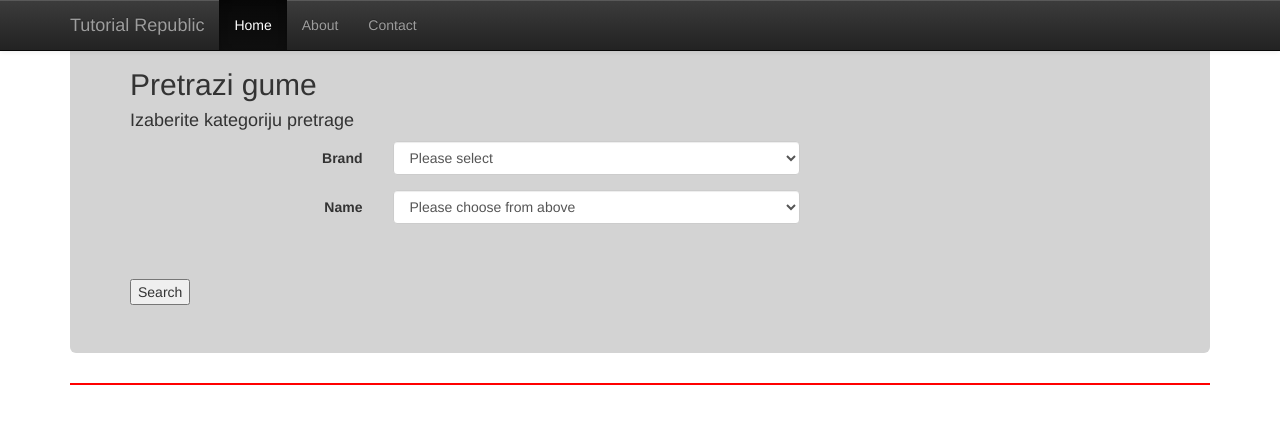
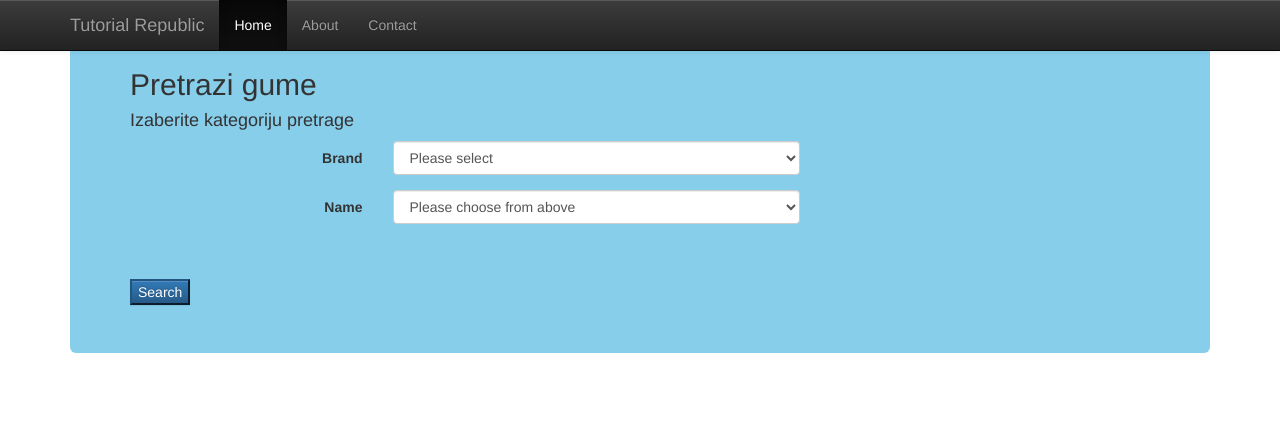
Before and after one commit to leducar/TiresProject, a PHP site: page / in a window 1280 px wide. Shown: the top 424 px of the page. Run offline with PHP 8.4, Linux system fonts and the light colour scheme; some libraries are stand-ins or nearby versions.

Commit message:
improved design

```diff
--- a/index.php
+++ b/index.php
@@ -44,7 +44,7 @@
 </nav>
 
 <div class="container">
-    <div class="jumbotron" style="background-color:lightgrey">
+    <div class="jumbotron" style="background-color:skyblue">
        <h2>Pretrazi gume</h2>
 	    <h4 style="align:center">Izaberite kategoriju pretrage</h4>
 
@@ -73,11 +73,11 @@
 		        </div>
 		    </div>
 			<br><br>
-	      <input  type="submit" name="submit" value="Search" id="submit_btn">
+	      <input  type="submit" name="submit" value="Search" class="btn-primary">
 	    </form>
 		</div>
     <div class="searchResults">   </div>
-    <div> </div>
+
 
 	</script>
 </body>
--- a/javascript.js
+++ b/javascript.js
@@ -6,7 +6,7 @@ function start(){ // zove se u body na pocetku, u practise
 
 function eventHandlers() {
 	//////////// PRVI DOGADJAJ
-	$("#submit_btn").on('click', function(konj){
+	$(".btn-primary").on('click', function(konj){
 		konj.preventDefault() // nemoj raditi po difoltu FORME....preventDefault() UGRADJENA METODA KLASE CIJI JE OBJEKAT KONJ POMOCU KOJE PRISTUPAMO METODI
 		prepareEnviroment(); // BRISE STARE REZULTATE
 		getResults(); //FUNKCIJA KOJA NA OSNOVU PARAMETARA DOBAVLJA REZULTATE
@@ -74,18 +74,23 @@ function createOneExample (one_container, outerBox) { // OVA FJA DINAMICKI PRIKA
 
 	var oneTire = $('<div class="col-sm-6 col-md-4 col-md-2 div_top_container"> </div>');
 	var brand = $('<div class ="basisNewsStyle" style="border-color:orange;">'+one_container.brand+'</div>') //JS SINTAKSA IZ OBJEKTA SE UZIMA JEDAN PROPERTY
-	var width = $('<div class ="basisNewsStyle" style="border-color:red;">'+one_container.width+'</div>')
-	var price = $('<div class ="basisNewsStyle" style="border-color:blue;">'+one_container.price+'</div>')
+	var width = $('<div class ="basisNewsStyle" style="border-color:red;">'+one_container.width+'/'+one_container.height+'/R'+one_container.radius+'</div>');
+	var price = $('<div class ="basisNewsStyle" style="border-color:blue;">'+one_container.price+''+",00 RSD"+'</div>');
+	var divforLink = $('<div class ="basisNewsStyle tireLink"></div>');
 	var link = $('<a class="tireLink" href="miniPage.php?tireId='+one_container.id+'">'+"Detaljnije"+'</a>');
 	var tireImg = $('<img class="tirephoto" src="img/'+one_container.images+'"></img>');
 
 
-	link.append(tireImg);
+
+	//link.append(tireImg);
+	divforLink.append(link);
+
 	oneTire.append(brand);
 	oneTire.append(width);
 	oneTire.append(price);
 	oneTire.append(tireImg);
-	oneTire.append(link);
+	oneTire.append(divforLink);
+	//oneTire.append(link);
 	outerBox.append(oneTire); //U VELIKI BOX APENDUJEM JEDAN KONTEJNER
 }
 
--- a/miniPage.php
+++ b/miniPage.php
@@ -54,7 +54,7 @@
 </nav>
 
 	<div class="container">
-	    <div class="jumbotron" style="background-color:lightgrey">
+	    <div class="jumbotron" style="background-color:skyblue">
 	    	<h2>Opis gume</h2>
 			<h4 style="align:center">Izaberite kategoriju pretrage</h4>
 		</div>
--- a/mystyle.css
+++ b/mystyle.css
@@ -1,10 +1,10 @@
 .searchResults{
-    border:1px solid red;
+   /* border:1px solid red; */
     width:100%;
     height: auto;
     /*position: absolute;*/
      float: left;
-     background: lightgrey;
+     background: lightyellow;
 }
 
 .searchResultsForMiniPage{
@@ -14,18 +14,19 @@
     position: relative;
      float: left;
      margin-top: 5%;
-     background: lightgrey;
+     background: lightyellow;
 }
 
 .div_top_container{
 
     position:relative;
     float: left;
-    min-width:25%;
+    min-width:32%;
     height:auto;
-    border: 1px solid green;
-/*    margin-left: 1%;
-*/    margin-bottom: 1%;
+    margin: 1%;
+    margin-right: 0%;
+    border: 2px solid lightsteelblue;
+    border-radius: 10px;
 }
 
 .leftIndent{
@@ -39,8 +40,13 @@
     position:relative;
     width:auto;
     height: auto;
-    font-size: 15px;
+    font-size: 18px;
+    text-align:center;
+    background: transparent;
+    font-family: "Palatino Linotype";
+    color: #337ab7;
 }
+
 .tirephoto{
     border:1px solid;
     position:relative;
@@ -53,8 +59,11 @@
 .tireLink{
 
     font-size: 25px;
-    margin-left: 28%;
+    background: skyblue;
+    margin-top: 15px;
+    margin-bottom: inherit;
 }
+
 .tireDescription{
     padding: 10px;
     text-align:justify;
```
Also changed, not shown: db/retrive.php (+6 -2 lines).
